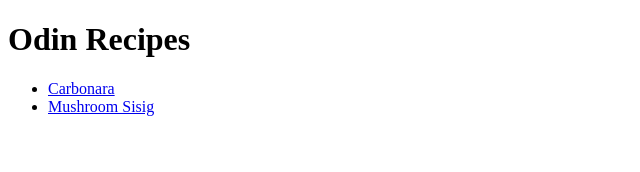
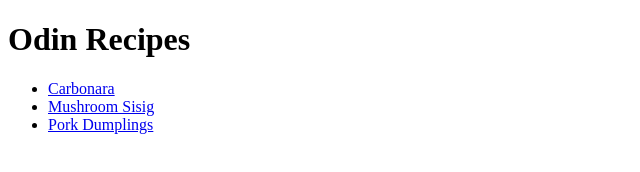
Before and after one commit to axelklaudedelgado/odin-recipes, a plain HTML site: page index.html in a window 1280 px wide. Shown: the whole page, without its empty margins (0-640 px from the left). Drawn offline with Linux system fonts and the light colour scheme.

Commit message:
Add link for Pork Dumplings

```diff
--- a/index.html
+++ b/index.html
@@ -8,6 +8,7 @@
         <ul>
            <li><a href="recipes/carbonara.html">Carbonara</a></li>
            <li><a href="recipes/sisig.html">Mushroom Sisig</a></li>
+           <li><a href="recipes/dumplings.html">Pork Dumplings</a></li>
         </ul>
     </body>
 </html>
```
